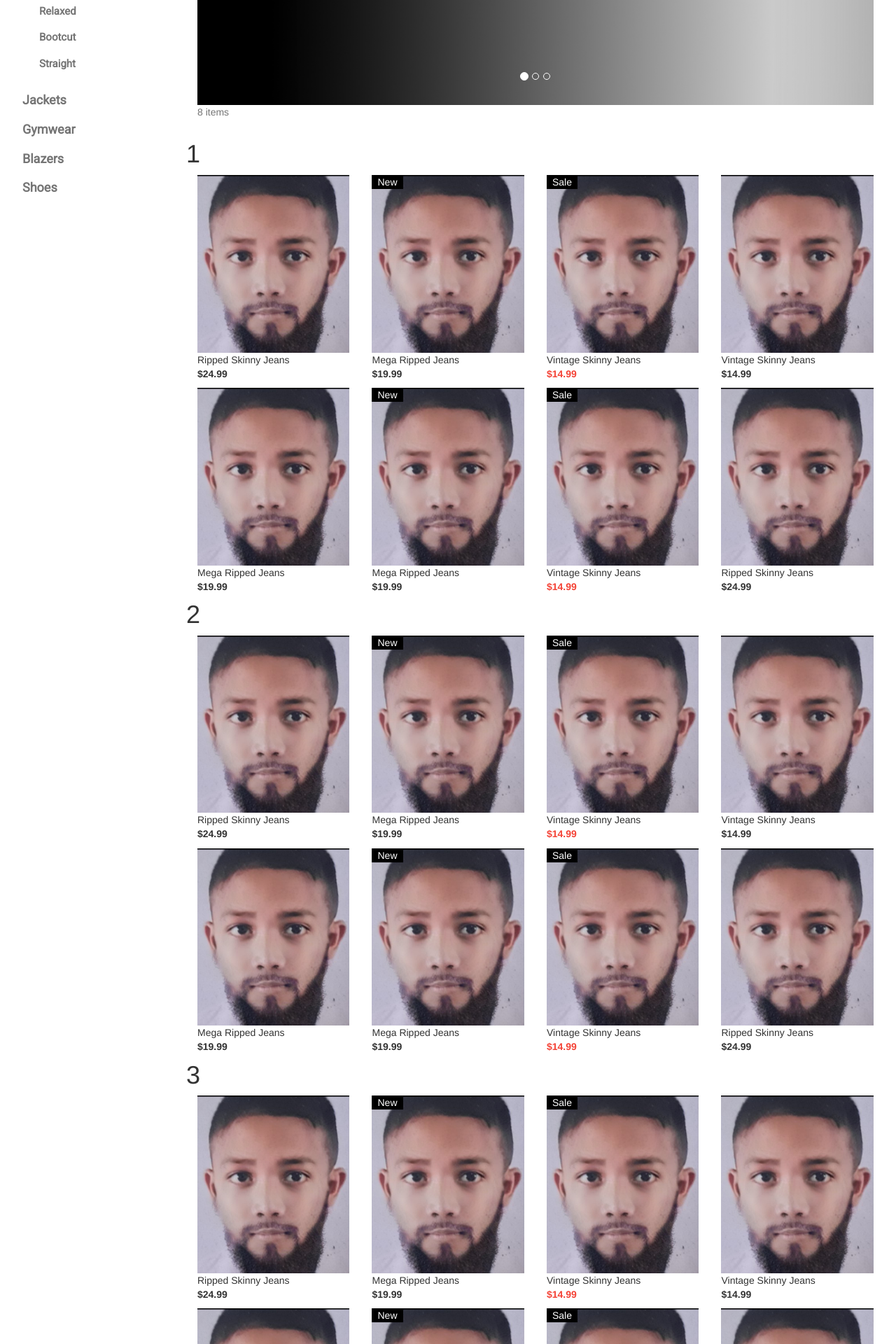
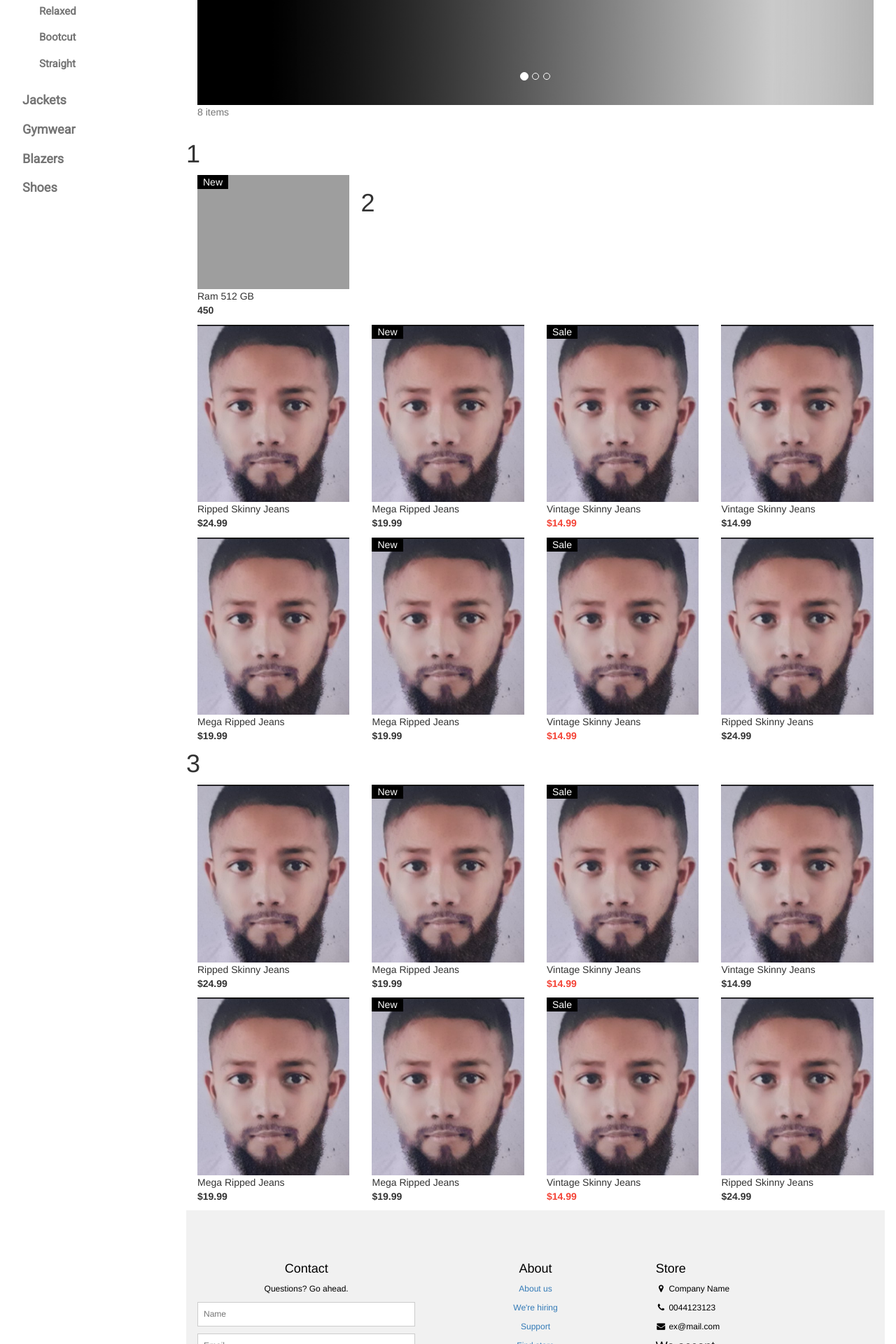
Before and after one commit to PuPeepPuPeep/texas5, a PHP site: page / in a window 1280 px wide. Shown: the part 454-2374 px from the top of the page at 70% size. Run offline with PHP 8.4, Linux system fonts and the light colour scheme; data comes from the database, SQL or seed files in the repository; grey boxes are pictures that could not be loaded.

Commit message:
Add show product system

```diff
--- a/product.php
+++ b/product.php
@@ -15,77 +15,28 @@
   </div> -->
   <!-- Product grid มันเรียงเป็นแนวตั้ง-->
   <h1>1</h1>
+  <div class="w3-row">
+  <?php
+    include("connect.php");
+    $sql = "SELECT * FROM product";
+    $result = mysqli_query($conn, $sql);
 
-  <div class="w3-row">
-    <div class="w3-col l3 s6">
-      <div class="w3-container">
-        <img src="PBEW.jpg" style="width:100%">
-        <p>Ripped Skinny Jeans<br><b>$24.99</b></p>
-      </div>
-      <div class="w3-container">
-        <img src="PBEW.jpg" style="width:100%">
-        <p>Mega Ripped Jeans<br><b>$19.99</b></p>
-      </div>
-    </div>
-
-    <div class="w3-col l3 s6">
-      <div class="w3-container">
+    while($row = mysqli_fetch_assoc($result)){
+    echo '
+      <div class="w3-col l3 s6">
+        <div class="w3-container">
         <div class="w3-display-container">
-          <img src="PBEW.jpg" style="width:100%">
+          <img src="img/'.$row["P_img"].'" style="width:100%">
           <span class="w3-tag w3-display-topleft">New</span>
           <div class="w3-display-middle w3-display-hover">
             <button class="w3-button w3-red">Buy now <i class="fa fa-shopping-cart"></i></button>
           </div>
         </div>
-        <p>Mega Ripped Jeans<br><b>$19.99</b></p>
-      </div>
-
-      <div class="w3-container">
-        <div class="w3-display-container">
-          <img src="PBEW.jpg" style="width:100%">
-          <span class="w3-tag w3-display-topleft">New</span>
-          <div class="w3-display-middle w3-display-hover">
-            <button class="w3-button w3-red">Buy now <i class="fa fa-shopping-cart"></i></button>
-          </div>
+          <p>'.$row["P_name"].'<br><b>'.$row["P_price"].'</b></p>
         </div>
-        <p>Mega Ripped Jeans<br><b>$19.99</b></p>
-      </div>
-    </div>
-
-    <div class="w3-col l3 s6">
-    <div class="w3-container">
-        <div class="w3-display-container">
-          <img src="PBEW.jpg" style="width:100%">
-          <span class="w3-tag w3-display-topleft">Sale</span>
-          <div class="w3-display-middle w3-display-hover">
-            <button class="w3-button w3-red">Buy now <i class="fa fa-shopping-cart"></i></button>
-          </div>
-        </div>
-        <p>Vintage Skinny Jeans<br><b class="w3-text-red">$14.99</b></p>
-      </div>
-      <div class="w3-container">
-        <div class="w3-display-container">
-          <img src="PBEW.jpg" style="width:100%">
-          <span class="w3-tag w3-display-topleft">Sale</span>
-          <div class="w3-display-middle w3-display-hover">
-            <button class="w3-button w3-red">Buy now <i class="fa fa-shopping-cart"></i></button>
-          </div>
-        </div>
-        <p>Vintage Skinny Jeans<br><b class="w3-text-red">$14.99</b></p>
-      </div>
-    </div>
-
-    <div class="w3-col l3 s6">
-      <div class="w3-container">
-        <img src="PBEW.jpg" style="width:100%">
-        <p>Vintage Skinny Jeans<br><b>$14.99</b></p>
-      </div>
-      <div class="w3-container">
-        <img src="PBEW.jpg" style="width:100%">
-        <p>Ripped Skinny Jeans<br><b>$24.99</b></p>
-      </div>
-    </div>
-
+      </div>';
+    }
+  ?>
 
 
     <!-- ลงมา 2 บันทัด -->
```
Also changed, not shown: img/PBEW.jpg (added), img/PNOOY.jpg (added).
